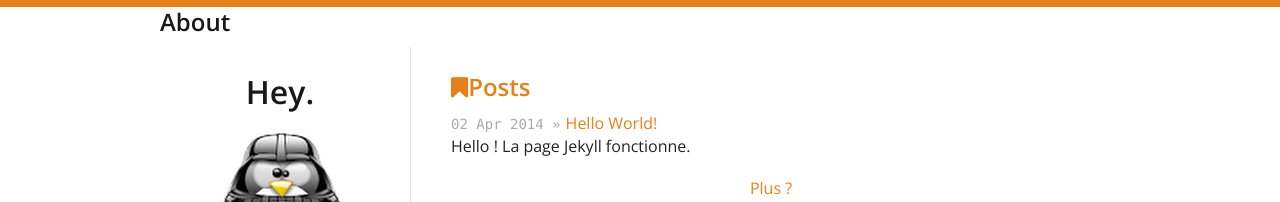
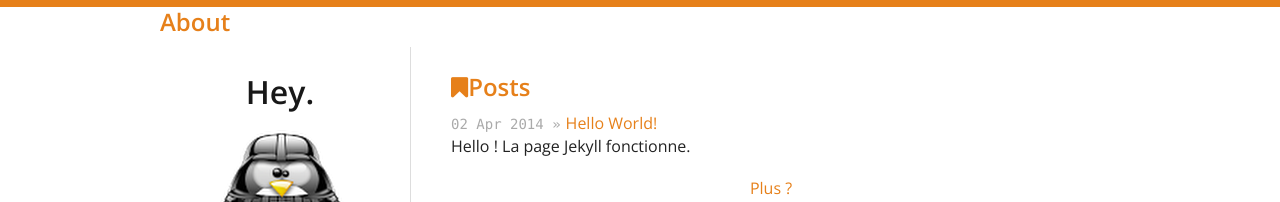
Before and after one commit to cedced19/cedced19.github.io, a Jekyll site: the page built from index.html, in a window 1280 px wide. Shown: the top 202 px of the page. Built offline with Jekyll 4.4.1, drawn with Linux system fonts in a browser that asks for light colours; nearby versions of some CDN libraries.

```diff
--- a/_layouts/default.html
+++ b/_layouts/default.html
@@ -23,7 +23,7 @@
 </head>
 <body>
   <div class="container">
-        <h2 class="nav" >About</h2>
+        <h2 ><a href="/about">About</a></h2>
     <div class="four columns sidebar">
       {% include sidebar.html %}
     </div>
```
